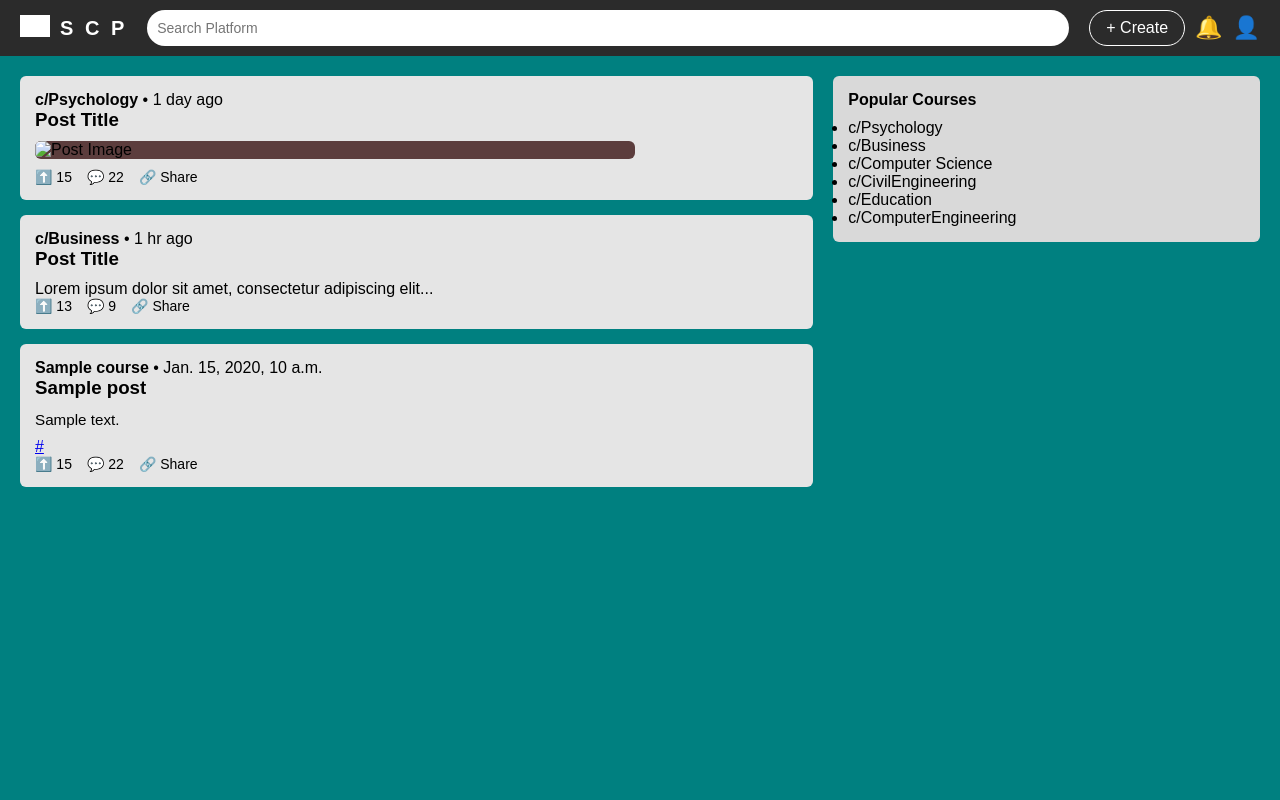
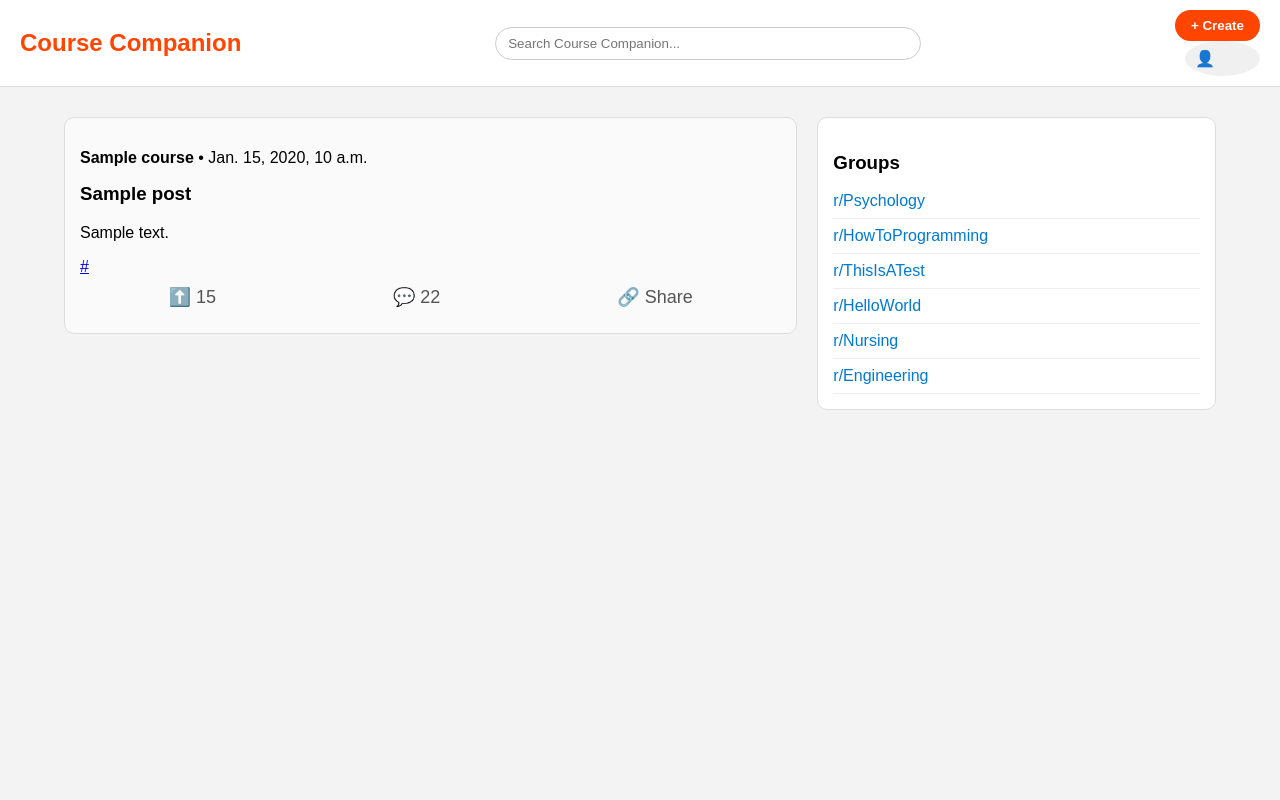
Before and after one commit to SecongKoylaaa/CSIT327-G6-Group12-CourseCompanion, a Django app: template frontend/templates/home.html in a window 1280 px wide. Run offline with Django 5.2, Linux system fonts and the light colour scheme; the template is opened without the code that fills it: most values are stand-ins (such as "Sample title", 1, 10 or a date in 2020); grey boxes are pictures that could not be loaded.

Commit message:
Complete redesign of homepage and adding comment functionality

```diff
--- a/frontend/static/css/home.css
+++ b/frontend/static/css/home.css
@@ -1,240 +1,197 @@
-/* Reset */
-* {
-    margin: 0;
-    padding: 0;
-    box-sizing: border-box;
-    font-family: Arial, sans-serif;
+/* ====== GENERAL STYLING ====== */
+body {
+  font-family: Arial, sans-serif;
+  background: #f3f3f3;
+  margin: 0;
+  padding: 0;
 }
 
-/* ===== GLOBAL ===== */
-body {
-    background: #008080; /* teal background */
-    min-height: 100vh;
-    display: flex;
-    flex-direction: column;
+/* ====== NAVBAR ====== */
+.navbar {
+  display: flex;
+  justify-content: space-between;
+  align-items: center;
+  background: #ffffff;
+  padding: 10px 20px;
+  border-bottom: 1px solid #ddd;
+  position: sticky;
+  top: 0;
+  z-index: 10;
 }
 
-
-/* ===== NAVIGATION BAR ===== */
-.navbar {
-    display: flex;
-    align-items: center;
-    justify-content: space-between;
-    background: #2b2b2b;
-    color: #fff;
-    padding: 10px 20px;
-    position: sticky;
-    top: 0;
-    z-index: 1000;
-}
-
-.nav-left {
-    display: flex;
-    align-items: center;
-    gap: 10px;
-}
-
-.logo-link img {
-    cursor: pointer;
-    filter: brightness(0) invert(1);
-}
-
-.logo-name {
-    color: white;
-    text-decoration: none;
-}
-
-.logo-name:visited,
-.logo-name:hover,
-.logo-name:active,
-.logo-name:focus {
-    color: white;
-    text-decoration: none;
-}
-
-.nav-left h1 {
-    font-size: 20px;
-    font-weight: bold;
-    letter-spacing: 3px;
+.nav-left h2 {
+  margin: 0;
+  color: #ff4500; /* Reddit-style orange accent */
 }
 
 .search-bar {
-    flex: 1;
-    margin: 0 20px;
-}
-
-.search-bar input {
-    width: 100%;
-    padding: 10px;
-    border-radius: 20px;
-    border: none;
-    font-size: 14px;
-}
-
-.nav-right {
-    display: flex;
-    align-items: center;
-    gap: 10px;
+  width: 400px;
+  padding: 8px 12px;
+  border-radius: 20px;
+  border: 1px solid #ccc;
+  outline: none;
 }
 
 .create-btn {
-    background: transparent;
-    color: #fff;
-    text-decoration: none;
-    border-radius: 20px;
-    padding: 8px 16px;
-    border: 1px solid #fff;
+  background: #ff4500;
+  color: white;
+  border: none;
+  border-radius: 20px;
+  padding: 8px 16px;
+  cursor: pointer;
+  font-weight: bold;
 }
 
-.icon-btn {
-    font-size: 20px;
-    cursor: pointer;
-    color: white;
+.create-btn:hover {
+  background: #e03d00;
 }
 
-/* ===== DROPDOWN MENU (NO JS) ===== */
-.dropdown {
-    position: relative;
-    display: inline-block;
+.profile-icon {
+  background: #f0f0f0;
+  border-radius: 50%;
+  padding: 8px 10px;
+  margin-left: 10px;
+  cursor: pointer;
 }
 
-.dropdown input[type="checkbox"] {
-    display: none;
+/* ====== LAYOUT ====== */
+.main-content {
+  display: flex;
+  width: 90%;
+  margin: 30px auto;
+  gap: 20px;
 }
 
-.profile-icon, .icon-btn {
-    cursor: pointer;
-    font-size: 22px;
-    color: white;
+/* Left: Posts section */
+.posts-section {
+  flex: 2;
 }
 
-.dropdown-content {
-    display: none;
-    position: absolute;
-    right: 0;
-    top: 35px;
-    background: #3b3b3b;
-    min-width: 150px;
-    border-radius: 6px;
-    overflow: hidden;
-    z-index: 100;
+/* Right: Groups section */
+.groups-section {
+  flex: 1;
+  background: #fff;
+  border-radius: 10px;
+  padding: 15px;
+  height: fit-content;
+  border: 1px solid #ddd;
 }
 
-.dropdown-content a {
-    display: block;
-    padding: 10px 15px;
-    color: white;
-    text-decoration: none;
-    font-size: 14px;
+.groups-section h3 {
+  margin-bottom: 10px;
 }
 
-.dropdown-content a:hover {
-    background: #505050;
+.groups-section ul {
+  list-style: none;
+  padding: 0;
+  margin: 0;
 }
 
-.dropdown input[type="checkbox"]:checked ~ .dropdown-content {
-    display: block;
+.groups-section li {
+  padding: 8px 0;
+  border-bottom: 1px solid #eee;
+  color: #0079d3;
+  cursor: pointer;
 }
 
-.logout {
-    color: #ff6666;
-}
-.logout:hover {
-    background: #662222;
+.groups-section li:hover {
+  text-decoration: underline;
 }
 
-/* ===== PAGE LAYOUT ===== */
-.main-container {
-    display: flex;
-    justify-content: center;
-    gap: 20px;
-    padding: 20px;
-    flex: 1;
-}
-
-/* ===== POSTS ===== */
-.posts {
-    flex: 2;
-}
-
+/* ====== POST STYLING ====== */
 .post {
-    background: #e5e5e5;
-    padding: 15px;
-    color: #000;
-    border-radius: 6px;
-    margin-bottom: 15px;
+  border: 1px solid #ddd;
+  border-radius: 10px;
+  padding: 15px;
+  margin-bottom: 20px;
+  background: #fafafa;
+  transition: all 0.3s ease;
 }
 
 .post h3 {
-    margin-bottom: 10px;
+  margin-top: 5px;
 }
 
-.post img {
-    width: 100%;
-    height: 200px;
-    background: #5c3d3d;
-    display: block;
-    border-radius: 6px;
-    margin-bottom: 10px;
+.post-thumbnail {
+  width: 100%;
+  max-height: 300px;
+  object-fit: cover;
+  border-radius: 6px;
+  margin-top: 8px;
 }
 
-.post .actions {
-    display: flex;
-    gap: 15px;
-    font-size: 14px;
+.actions {
+  display: flex;
+  justify-content: space-around;
+  margin-top: 10px;
+  font-size: 18px;
+  color: #555;
 }
 
-.post-description {
-  margin-top: 4px;
-  margin-bottom: 8px;
-  font-size: 0.95em;
-  line-height: 1.4;
+.comment-toggle {
+  cursor: pointer;
+  transition: color 0.2s ease;
 }
 
-
-/* ===== POST MEDIA ===== */
-.post img,
-.post video {
-  width: 100%;
-  max-width: 600px;
-  height: auto;
-  border-radius: 6px;
-  display: block;
-  margin-bottom: 10px;
+.comment-toggle:hover {
+  color: #007bff;
 }
 
-.post video {
-  width: 100%;           /* Fill container width */
-  height: auto;
-  max-height: 300px;     /* Prevent huge tall videos */
+/* ====== EXPANDED COMMENT AREA ====== */
+.expanded-section {
+  max-height: 0;
+  overflow: hidden;
+  transition: max-height 0.3s ease, padding 0.3s ease;
+  padding: 0;
+  background: #f8f8f8;
+  border-radius: 6px;
+  margin-top: 10px;
 }
 
-/* Responsive adjustments */
-@media screen and (max-width: 768px) {
-  .post img,
-  .post video {
-    max-height: 200px;
-  }
+.post.show-expanded .expanded-section {
+  max-height: 1000px;
+  padding: 15px;
+  border: 1px solid #ccc;
 }
 
-.post-media {
-  width: 70%;          /* make it fit post container width */
-  max-width: 400px;     /* optional, max width to mimic social media posts */
-  height: auto;         /* maintain aspect ratio */
-  border-radius: 6px;   /* same as images */
-  display: block;
-  margin-bottom: 10px;
+.expanded-media img,
+.expanded-media video {
+  width: 100%;
+  max-width: 700px;
+  border-radius: 8px;
 }
 
-/* ===== SIDEBAR ===== */
-.sidebar {
-    flex: 1;
-    background: #d9d9d9;
-    padding: 15px;
-    border-radius: 6px;
-    height: fit-content;
+.comment {
+  background: #fff;
+  padding: 10px;
+  border-radius: 8px;
+  border: 1px solid #ddd;
+  margin-bottom: 8px;
 }
 
-.sidebar h4 {
-    margin-bottom: 10px;
+.comment-form {
+  display: flex;
+  gap: 8px;
+  margin-top: 10px;
 }
+
+.comment-form input {
+  flex: 1;
+  padding: 8px 12px;
+  border-radius: 20px;
+  border: 1px solid #ccc;
+  outline: none;
+}
+
+.comment-form button {
+  border: none;
+  background: #2b2b2b;
+  color: white;
+  border-radius: 20px;
+  padding: 8px 14px;
+  cursor: pointer;
+}
+
+.comment-form button:hover {
+  background: #444;
+}
--- a/frontend/templates/home.html
+++ b/frontend/templates/home.html
@@ -1,76 +1,32 @@
+{% load static %}
+
 <!DOCTYPE html>
 <html lang="en">
 <head>
   <meta charset="UTF-8">
-    <meta name="viewport" content="width=device-width, initial-scale=1.0">
-    <title>Home - Logged In</title>
-    <link rel="stylesheet" href="/static/css/home.css">
+  <title>Course Companion</title>
+  <link rel="stylesheet" href="{% static 'css/home.css' %}">
 </head>
 <body>
-<!-- Navbar -->
-<div class="navbar">
+  <!-- NAVBAR -->
+  <nav class="navbar">
     <div class="nav-left">
-        <a href="/home/" class="logo-link">
-            <img src="https://img.icons8.com/ios-filled/50/ffffff/handshake.png" alt="logo" width="30">
-        </a>
-        <h1><a href="/home/" class="logo-name">S C P</a></h1>
+      <h2>Course Companion</h2>
     </div>
 
-    <div class="search-bar">
-        <input type="text" placeholder="Search Platform">
+    <div class="nav-center">
+      <input type="text" placeholder="Search Course Companion..." class="search-bar">
     </div>
 
     <div class="nav-right">
-        <a href="/create-post-link/" class="create-btn">+ Create</a>
+      <button class="create-btn">+ Create</button>
+      <div class="profile-icon">👤</div>
+    </div>
+  </nav>
 
-        <!-- Notification dropdown -->
-        <div class="dropdown">
-            <input type="checkbox" id="notif-toggle">
-            <label for="notif-toggle" class="icon-btn">🔔</label>
-            <div class="dropdown-content">
-                <a href="#">No new notifications</a>
-            </div>
-        </div>
-
-        <!-- Profile dropdown -->
-        <div class="dropdown">
-            <input type="checkbox" id="profile-toggle">
-            <label for="profile-toggle" class="profile-icon">👤</label>
-            <div class="dropdown-content">
-                <a href="#">View Profile</a>
-                <a href="/login/" class="logout">Logout</a>
-            </div>
-        </div>
-    </div>
-</div>
-
-<!-- Main Content -->
-<div class="main-container">
-  <div class="posts">
-    <!-- Static Sample Posts -->
-    <div class="post">
-      <p><b>c/Psychology</b> • 1 day ago</p>
-      <h3>Post Title</h3>
-      <img alt="Post Image">
-      <div class="actions">
-        <span>⬆️ 15</span>
-        <span>💬 22</span>
-        <span>🔗 Share</span>
-      </div>
-    </div>
-
-    <div class="post">
-      <p><b>c/Business</b> • 1 hr ago</p>
-      <h3>Post Title</h3>
-      <p>Lorem ipsum dolor sit amet, consectetur adipiscing elit...</p>
-      <div class="actions">
-        <span>⬆️ 13</span>
-        <span>💬 9</span>
-        <span>🔗 Share</span>
-      </div>
-    </div>
-
-    <!-- Dynamic Posts from Supabase -->
+  <div class="main-content">
+    <!-- LEFT: POSTS -->
+    <div class="posts-section">
       {% for post in posts %}
       <div class="post">
         <p><b>{{ post.course }}</b> • {{ post.created_at }}</p>
@@ -81,36 +37,74 @@
         {% endif %}
 
         {% if post.is_image %}
-        <img src="{{ post.url }}" alt="Post Image">
+          <img src="{{ post.url }}" alt="Post Image" class="post-thumbnail">
         {% elif post.is_video %}
-        <video class="post-media" src="{{ post.url }}" controls></video>
+          <video class="post-thumbnail" src="{{ post.url }}" controls></video>
         {% elif post.url %}
           <a href="{{ post.url }}" target="_blank">{{ post.url }}</a>
         {% endif %}
 
         <div class="actions">
           <span>⬆️ 15</span>
-        <span>💬 22</span>
+          <span class="comment-toggle" onclick="toggleComments(this)">💬 22</span>
           <span>🔗 Share</span>
+        </div>
+
+        <!-- Expanded view (hidden by default) -->
+        <div class="expanded-section">
+          <div class="expanded-media">
+            {% if post.is_image %}
+              <img src="{{ post.url }}" alt="Expanded Post Image">
+            {% elif post.is_video %}
+              <video src="{{ post.url }}" controls></video>
+            {% endif %}
+          </div>
+
+          <div class="comments-area">
+            <h4>Comments</h4>
+
+            <div class="comment">
+              <strong>user123</strong> <span>• 2h ago</span>
+              <p>Nice post!</p>
+            </div>
+
+            <div class="comment">
+              <strong>janedoe</strong> <span>• 1h ago</span>
+              <p>Can you share your notes?</p>
+            </div>
+
+            <form class="comment-form" method="POST">
+              {% csrf_token %}
+              <input type="text" name="comment" placeholder="Add a comment..." required>
+              <button type="submit">Post</button>
+            </form>
+          </div>
         </div>
       </div>
       {% empty %}
-    <p>No posts yet. Be the first to create one!</p>
+        <p>No posts available.</p>
       {% endfor %}
     </div>
 
-  <!-- Sidebar -->
-  <div class="sidebar">
-    <h4>Popular Courses</h4>
+    <!-- RIGHT: GROUPS -->
+    <div class="groups-section">
+      <h3>Groups</h3>
       <ul>
-      <li>c/Psychology</li>
-      <li>c/Business</li>
-      <li>c/Computer Science</li>
-      <li>c/CivilEngineering</li>
-      <li>c/Education</li>
-      <li>c/ComputerEngineering</li>
+        <li>r/Psychology</li>
+        <li>r/HowToProgramming</li>
+        <li>r/ThisIsATest</li>
+        <li>r/HelloWorld</li>
+        <li>r/Nursing</li>
+        <li>r/Engineering</li>
       </ul>
     </div>
   </div>
+
+  <script>
+  function toggleComments(el) {
+    const post = el.closest(".post");
+    post.classList.toggle("show-expanded");
+  }
+  </script>
 </body>
 </html>
```
Also changed, not shown: backend/db.sqlite3. Lines whose indentation alone changed are shown as unchanged.
